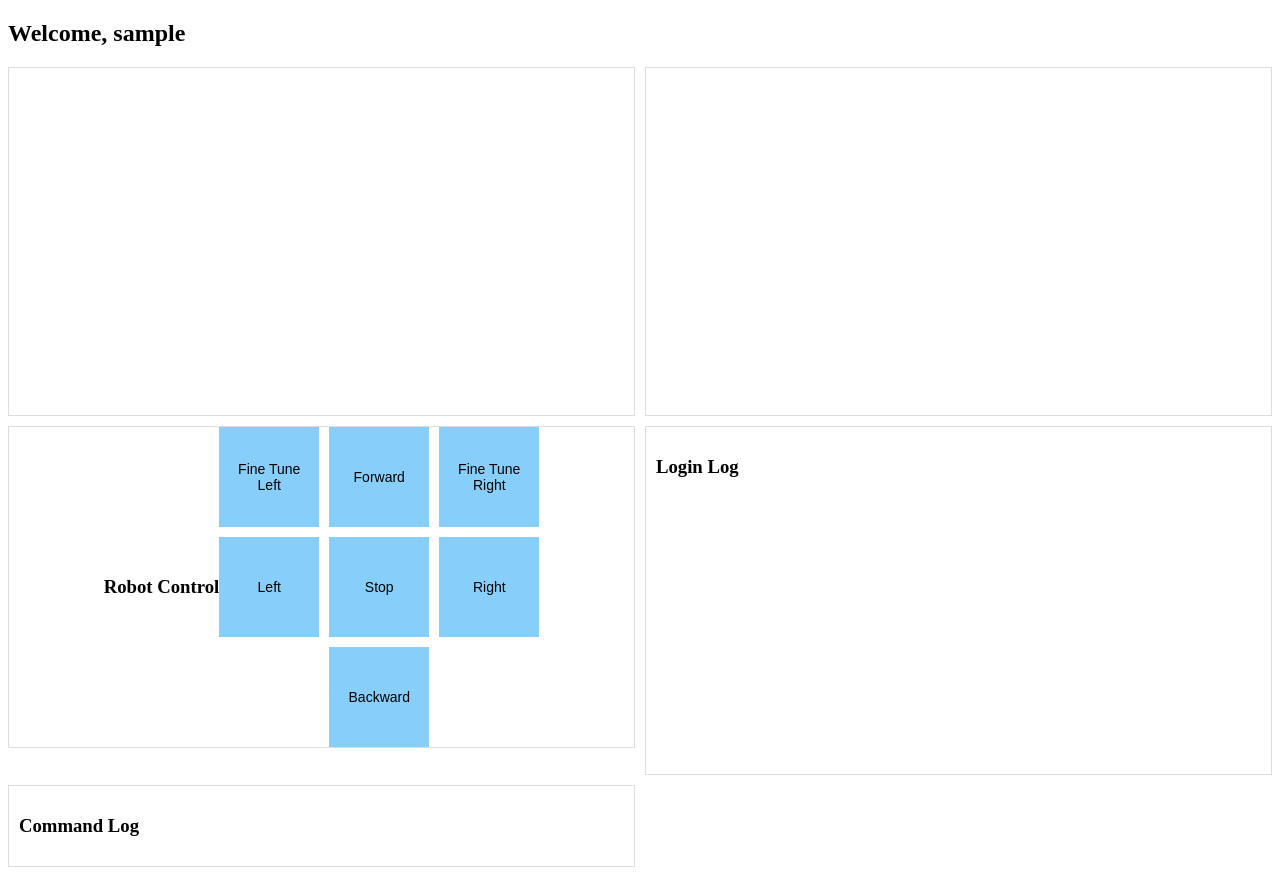
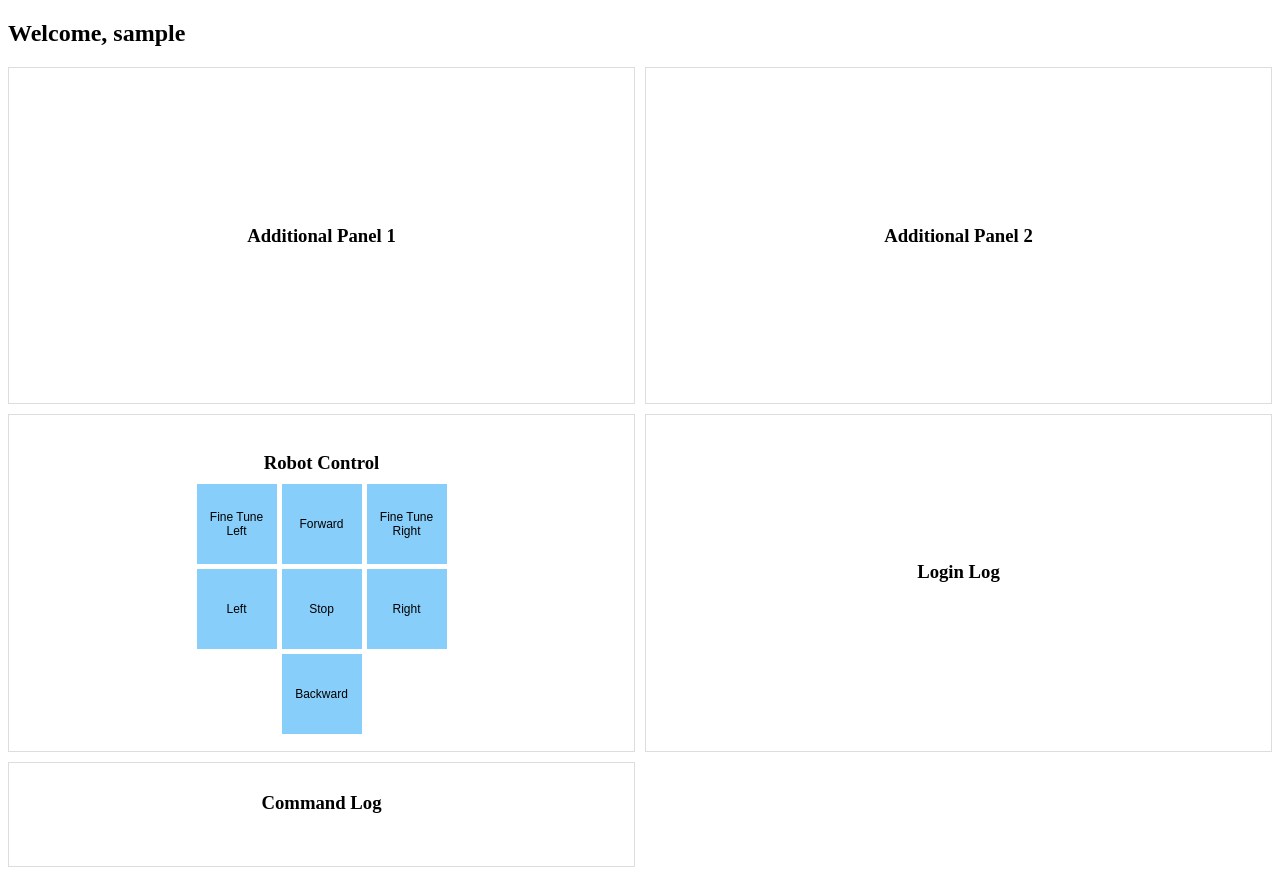
Before and after one commit to AldreiC/DesertronSCRUM, a Flask app: page /dashboard in a window 1280 px wide. Run offline with Flask 3, Linux system fonts and the light colour scheme; the visitor is signed in with stand-in values (Sample User, id 1).

Commit message:
i hate this

```diff
--- a/i hate this/templates/dashboard.html
+++ b/i hate this/templates/dashboard.html
@@ -14,26 +14,30 @@
         .panel {
             border: 1px solid #ddd;
             padding: 10px;
+            display: flex;
+            flex-direction: column;
+            align-items: center;
+            justify-content: center;
         }
-        .left-panel, .command-log, .login-log {
-            overflow-y: auto;
+        .robot-control h3, .login-log h3, .command-log h3 {
+            margin-bottom: 10px;
         }
         .robot-control {
             display: flex;
+            flex-direction: column;
+            align-items: center;
             justify-content: center;
-            align-items: center;
-            height: 300px;
         }
         .control-grid {
             display: grid;
-            grid-template-columns: 100px 100px 100px;
-            grid-template-rows: 100px 100px 100px;
-            gap: 10px;
+            grid-template-columns: repeat(3, 80px);
+            grid-template-rows: repeat(3, 80px);
+            gap: 5px;
         }
         .control-grid button {
-            width: 100px;
-            height: 100px;
-            font-size: 14px;
+            width: 80px;
+            height: 80px;
+            font-size: 12px;
             background-color: #87CEFA;
             border: none;
             cursor: pointer;
@@ -45,13 +49,20 @@
         .fine-tune-left { grid-column: 1; grid-row: 1; }
         .fine-tune-right { grid-column: 3; grid-row: 1; }
         .stop { grid-column: 2; grid-row: 2; background-color: #FF6347; } /* Red color for Stop button */
+        .start { grid-column: 2; grid-row: 3; background-color: #008000; color: white; }
     </style>
 </head>
 <body>
     <h2>Welcome, {{ username }}</h2>
     <div class="grid-container">
-        <div class="panel left-panel"></div>
-        <div class="panel left-panel"></div>
+        <div class="panel left-panel">
+            <h3>Additional Panel 1</h3>
+            <!-- Content for left panel 1 -->
+        </div>
+        <div class="panel left-panel">
+            <h3>Additional Panel 2</h3>
+            <!-- Content for left panel 2 -->
+        </div>
 
         <div class="panel robot-control">
             <h3>Robot Control</h3>
@@ -61,6 +72,7 @@
                 <button class="fine-tune-right" onclick="sendCommand('FTRight')">Fine Tune Right</button>
                 <button class="left" onclick="sendCommand('left')">Left</button>
                 <button class="stop" onclick="sendCommand('stop')">Stop</button>
+                <button class="start" onclick="startRobot()">Start</button>
                 <button class="right" onclick="sendCommand('right')">Right</button>
                 <button class="backward" onclick="sendCommand('backward')">Backward</button>
             </div>
@@ -86,7 +98,18 @@
     </div>
 
     <script>
+        async function startRobot() {
+            try {
+                const response = await fetch('/start-robot', { method: 'POST' });
+                const result = await response.json();
+                alert(result.status);
+            } catch (error) {
+                console.error('Error starting the robot:', error);
+            }
+        }
+
         async function sendCommand(action) {
+            try {
                 const response = await fetch('/send-command', {
                     method: 'POST',
                     headers: { 'Content-Type': 'application/json' },
@@ -95,6 +118,9 @@
                 const result = await response.json();
                 console.log(result.status);
                 alert(result.status);  // Optional feedback
+            } catch (error) {
+                console.error('Error sending command:', error);
+            }
         }
     </script>
 </body>
```
Lines whose indentation alone changed are shown as unchanged.
